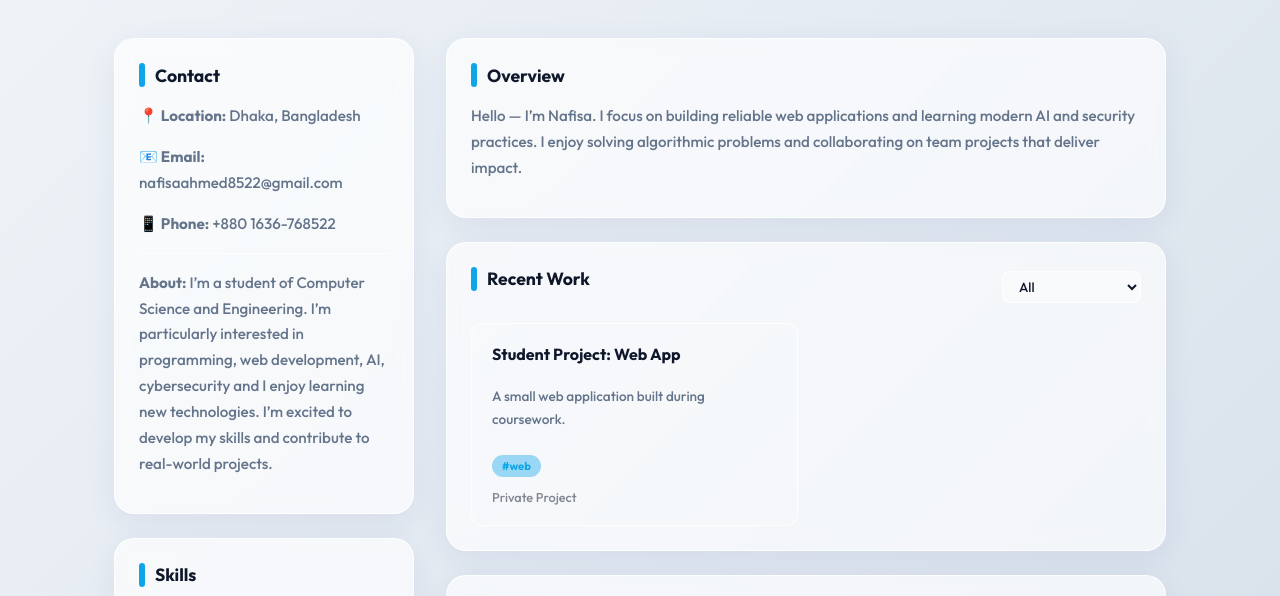
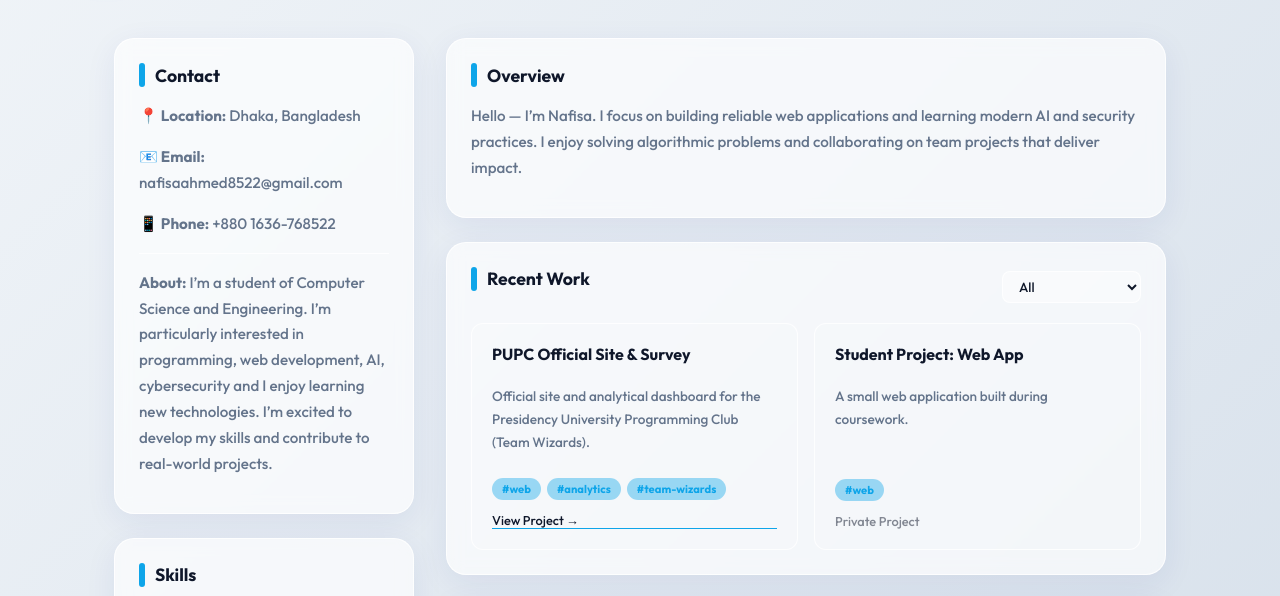
Before and after one commit to rasheduzzaman2024/nafisa_ahmed.github.io, a plain HTML site: page index.html in a window 1280 px wide. Shown: the part 120-716 px from the top of the page. Drawn offline with Linux system fonts and the light colour scheme.

Commit message:
Update index.html

```diff
--- a/index.html
+++ b/index.html
@@ -255,7 +255,13 @@
     ];
 
     const projects = [
-      {
+     {
+        title: "PUPC Official Site & Survey",
+        desc: "Official site and analytical dashboard for the Presidency University Programming Club (Team Wizards).",
+        tags: ["web", "analytics", "team-wizards"],
+        link: "https://sites.google.com/student.presidency.edu.bd/pupc"
+      },
+     {
         title: "Student Project: Web App",
         desc: "A small web application built during coursework.",
         tags: ["web"],
```
